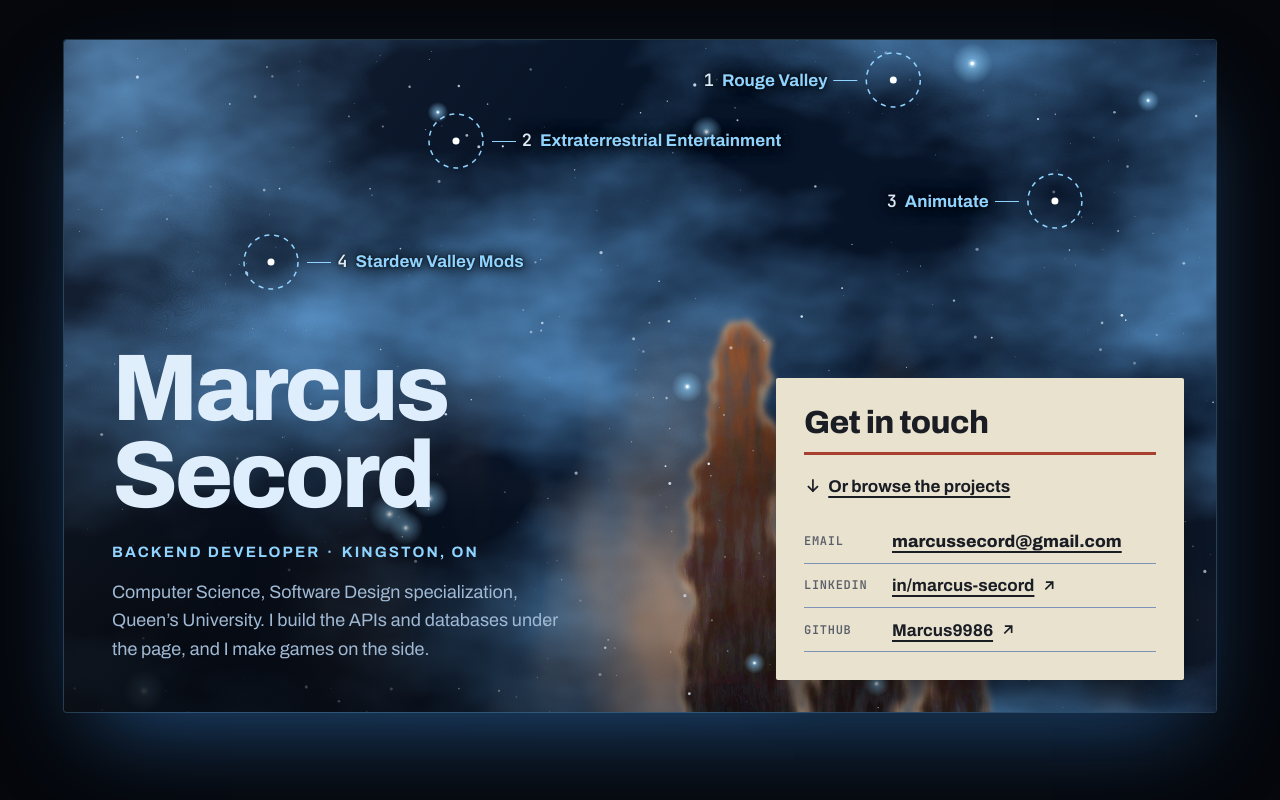
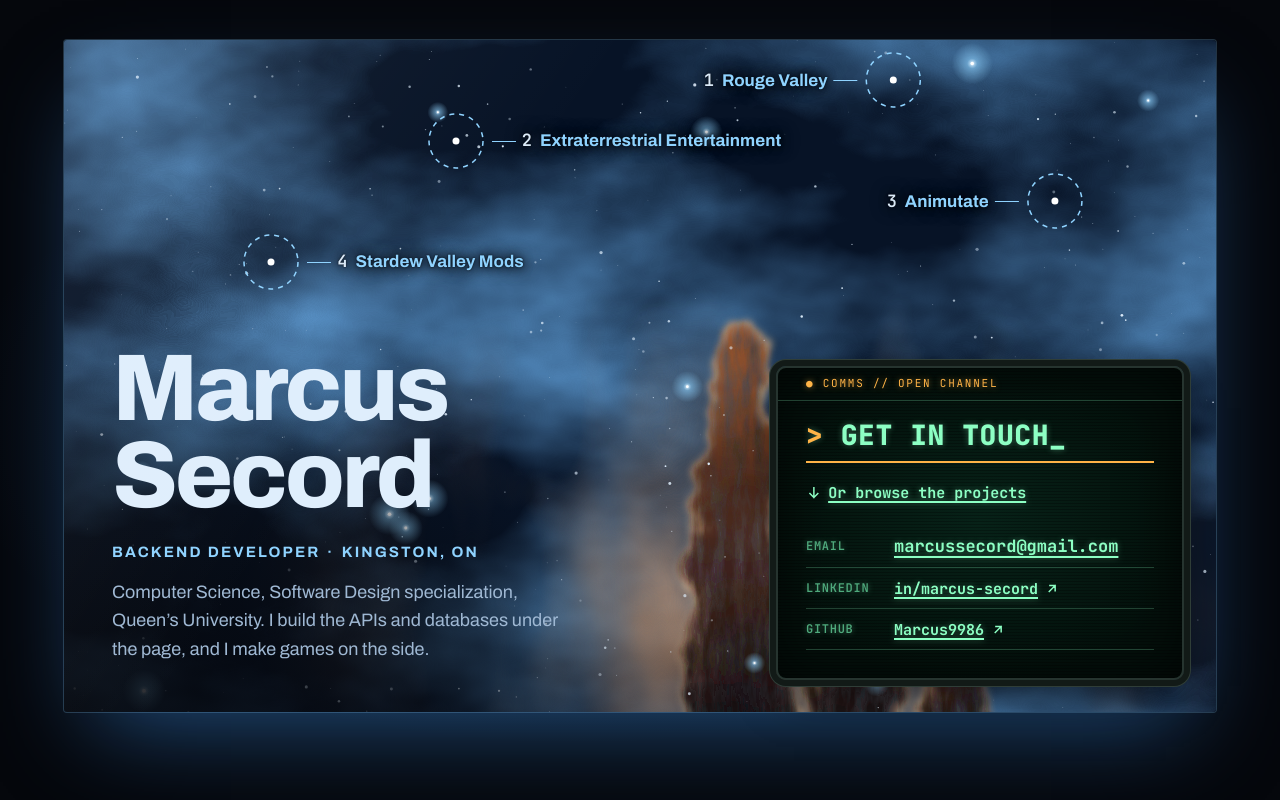
Before and after one commit to Marcus9986/Marcus9986.github.io, a React (Vite) app: page / in a window 1280 px wide. Shown: the top 800 px of the page. Built offline with nearby package versions, Linux system fonts and the light colour scheme.

Commit message:
Updated project plate styling

```diff
--- a/src/pages.jsx
+++ b/src/pages.jsx
@@ -16,7 +16,7 @@ function Ext({ href, children, className = '' }) {
   )
 }
 
-// Cream contact card: the primary action lives here.
+// Contact plate (ship-console styled): the primary action lives here.
 function Correspondence({ id, heading, children }) {
   return (
     <section className="card card--contact" aria-labelledby={id}>
@@ -555,6 +555,10 @@ function Rocket({ areaRef }) {
         else if (target() !== s.node || s.inst > ROCKET.LAND * 2) set('flying') // scrolling on again: carry on, don't touch down
       }
 
+      // Light the dot it's sitting on: it can land up to SNAP_IN px from the line that picks the current project.
+      const on = ['landing', 'landed', 'charging'].includes(s.mode) ? s.node : -1
+      if (on !== s.on) { s.on = on; area.querySelectorAll('.timeline__item').forEach((li, k) => li.classList.toggle('has-rocket', k === on)) }
+
       // Outside free flight, keep its velocity relative to the scroll line, so free flight (which
       // already moves with your scrolling) carries the motion on smoothly without counting it twice.
       const lineNow = Math.min(Math.max(line, nodes[0].y), railEnd)
--- a/src/styles.css
+++ b/src/styles.css
@@ -278,6 +278,53 @@ table { border-collapse: collapse; }
 .embed { margin-top: 16px; aspect-ratio: 1480 / 800; border: 2px solid var(--glass); background: var(--void); }
 .embed iframe { width: 100%; height: 100%; border: 0; display: block; }
 
+/* ---------- Project and contact plates as a ship's console: re-scoping the card tokens recolours rules, tags and buttons too ---------- */
+.card:is(.card--entry, .card--contact) {
+  --card: #04110c;
+  --card-ink: #8dffc4;
+  --card-ink-2: #6fd9a6;
+  --card-muted: #4fa97c;
+  --rule-red: #ffb347;
+  --rule-blue: rgb(141 255 196 / 0.22);
+  --glass: #8dffc4;
+  --glow: #ffb347;
+  position: relative;
+  font-family: var(--mono);
+  font-size: 0.9375rem;
+  border: 2px solid #26342f;
+  border-radius: 10px;
+  padding-top: 52px;
+  background:
+    repeating-linear-gradient(to bottom, rgb(0 0 0 / 0.28) 0 1px, transparent 1px 3px),
+    radial-gradient(ellipse at center, #072218 0%, var(--card) 75%);
+  text-shadow: 0 0 6px rgb(141 255 196 / 0.35);
+  box-shadow:
+    0 0 0 6px #121a17,
+    0 0 0 7px #2f3d37,
+    inset 0 0 60px rgb(0 0 0 / 0.75),
+    0 24px 50px -18px rgb(0 0 0 / 0.75);
+}
+.card:is(.card--entry, .card--contact)::before {
+  content: "\25CF  NAV-COMP // PROJECT FILE";
+  position: absolute; top: 0; left: 0; right: 0;
+  padding: 0.45rem 28px;
+  font-size: 0.6875rem; letter-spacing: 0.16em; color: var(--rule-red);
+  white-space: nowrap; overflow: hidden; text-overflow: ellipsis;
+  border-bottom: 1px solid var(--rule-blue);
+  text-shadow: 0 0 6px rgb(255 179 71 / 0.5);
+}
+.card.card--contact::before { content: "\25CF  COMMS // OPEN CHANNEL"; }
+.card--contact .fields__email { font-weight: 700; }
+.card:is(.card--entry, .card--contact) .card__title { font-family: var(--mono); text-transform: uppercase; letter-spacing: 0.02em; font-size: 1.75rem; border-bottom-width: 2px; }
+.card:is(.card--entry, .card--contact) .card__title::before { content: "> "; color: var(--rule-red); }
+.card:is(.card--entry, .card--contact) .card__title::after { content: "_"; animation: cursor-blink 1.1s steps(1) infinite; }
+.card:is(.card--entry, .card--contact) .layer__title { font-family: var(--mono); font-size: 1.0625rem; }
+.card:is(.card--entry, .card--contact) .btn { text-shadow: none; font-family: var(--mono); text-transform: uppercase; letter-spacing: 0.06em; font-size: 0.875rem; }
+.card:is(.card--entry, .card--contact) .btn:hover { color: var(--card); }
+.card:is(.card--entry, .card--contact) .tags--lg li { font-family: var(--mono); }
+@keyframes cursor-blink { 50% { opacity: 0; } }
+@media (prefers-reduced-motion: reduce) { .card:is(.card--entry, .card--contact) .card__title::after { animation: none; } }
+
 /* Timeline: newest first, dates on an ink rail down the left. */
 .timeline { position: relative; max-width: 1360px; margin: 0 auto; padding-left: 168px; }
 .timeline::before {
@@ -301,7 +348,9 @@ table { border-collapse: collapse; }
   transition: filter 300ms ease-out, box-shadow 300ms ease-out;
 }
 .when__node svg { display: block; width: 100%; height: 100%; }
-.timeline__item.is-current .when__node { filter: none; box-shadow: 0 0 0 4px var(--void), 0 0 18px 3px rgb(143 211 255 / 0.55); }
+.timeline__item.is-current .when__node, .timeline__item.has-rocket .when__node { filter: none; box-shadow: 0 0 0 4px var(--void), 0 0 18px 3px rgb(143 211 255 / 0.55); }
+/* While the rocket sits on a dot, that dot is the lit one. */
+.timeline:has(.has-rocket) .timeline__item.is-current:not(.has-rocket) .when__node { filter: saturate(0.55) brightness(0.7); box-shadow: 0 0 0 4px var(--void); }
 
 /* The rocket: rides the rail at the scroll position and lands on dots (Rocket in pages.jsx). */
 .timeline-area { position: relative; }
@@ -376,7 +425,7 @@ table { border-collapse: collapse; }
 /* ---------- Narrow screens ---------- */
 @media (max-width: 1180px) {
   .lightbox__inner:not(.lightbox__inner--project) { grid-template-columns: minmax(0, 1fr); }
-  .card--contact { grid-column: 1; grid-row: 2; margin: 16px 0 0; justify-self: end; width: min(100%, 440px); }
+  .card--contact { grid-column: 1; grid-row: 2; margin: 16px 0 0; justify-self: stretch; width: auto; }
   .hero__text { max-width: min(640px, calc(100% - 96px)); }
   .close .card--contact { justify-self: auto; }
 }
@@ -391,7 +440,6 @@ table { border-collapse: collapse; }
   .hero__text { left: 22px; right: 22px; bottom: 26px; max-width: none; }
   .hero::before { background: linear-gradient(to top, rgb(5 7 12 / 0.94), rgb(5 7 12 / 0.82) 38%, rgb(5 7 12 / 0.2) 62%, transparent 75%); }
   .hero__intro { font-size: 1.0625rem; }
-  .card--contact { grid-column: 1; grid-row: 2; margin: 16px 0 0; justify-self: stretch; width: auto; }
   .close .card--contact { margin: 0; }
   .card { padding: 22px; }
   .entry { grid-template-columns: minmax(0, 1fr); gap: 20px; margin-bottom: 88px; }
```
